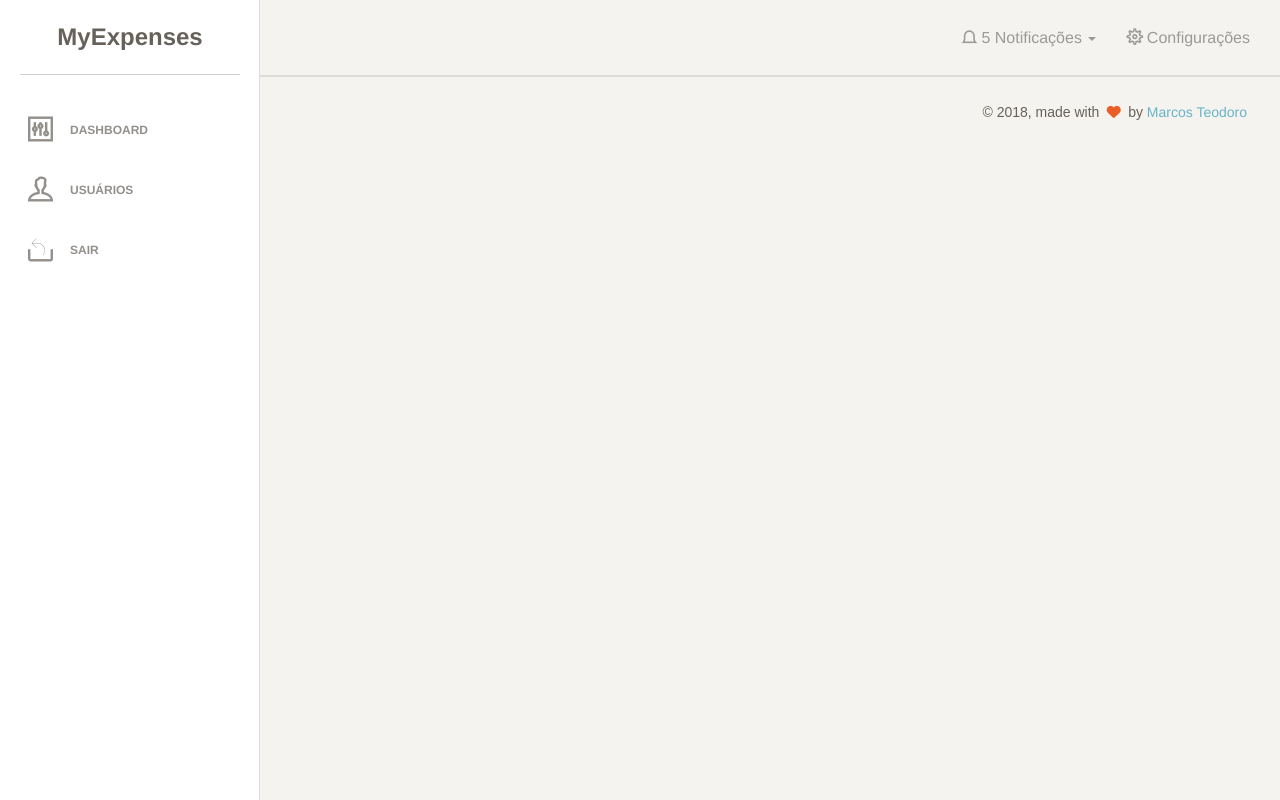
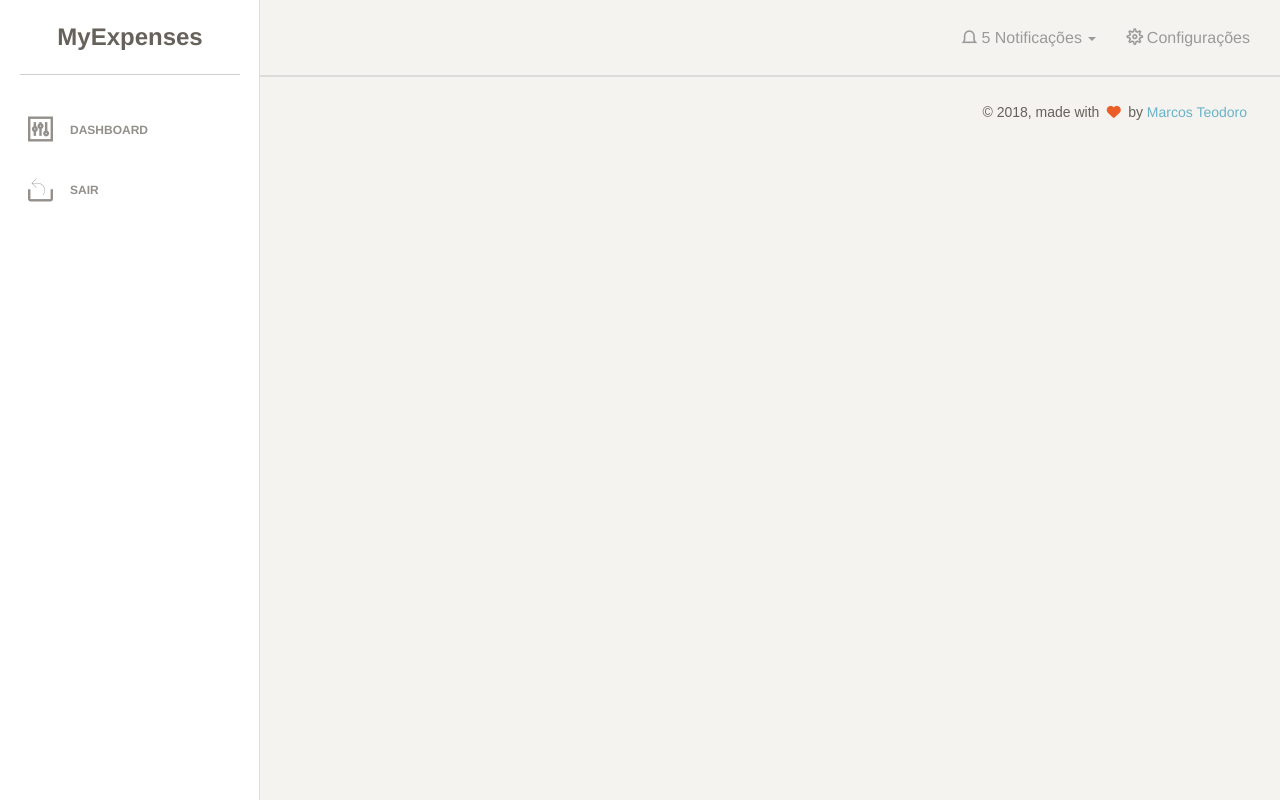
Before and after one commit to marcosteodoro/symfony-myexpenses, a Symfony app: template templates/base.html.twig in a window 1280 px wide. Run offline with Twig, Linux system fonts and the light colour scheme; the template is opened without the code that fills it, so the values that code supplies are empty; some libraries are stand-ins or nearby versions; some web fonts are replaced.

Commit message:
Adjusts navbar for show only acessible modules

```diff
--- a/templates/includes/navbar.html.twig
+++ b/templates/includes/navbar.html.twig
@@ -5,7 +5,6 @@
                 MyExpenses
             </a>
         </div>
-
         <ul class="nav">
             <li class="{% if route starts with('admin') %}active{% endif %}">
                 <a href="/admin">
@@ -13,43 +12,15 @@
                     <p>Dashboard</p>
                 </a>
             </li>
+            {% if is_granted('ROLE_SUPER_ADMIN') %}
             <li class="{% if route starts with('user') %}active{% endif %}">
                 <a href="/user">
                     <i class="ti-user"></i>
                     <p>Usuários</p>
                 </a>
             </li>
-            {# <li>
-                <a href="table.html">
-                    <i class="ti-view-list-alt"></i>
-                    <p>Table List</p>
-                </a>
-            </li>
-            <li>
-                <a href="typography.html">
-                    <i class="ti-text"></i>
-                    <p>Typography</p>
-                </a>
-            </li>
-            <li>
-                <a href="icons.html">
-                    <i class="ti-pencil-alt2"></i>
-                    <p>Icons</p>
-                </a>
-            </li>
-            <li>
-                <a href="maps.html">
-                    <i class="ti-map"></i>
-                    <p>Maps</p>
-                </a>
-            </li>
-            <li>
-                <a href="notifications.html">
-                    <i class="ti-bell"></i>
-                    <p>Notifications</p>
-                </a>
-            </li> #}
-            <li class="active-pro">
+            {% endif %}
+            <li class="">
                 <a href="/logout">
                     <i class="ti-share-alt"></i>
                     <p>Sair</p>
```
